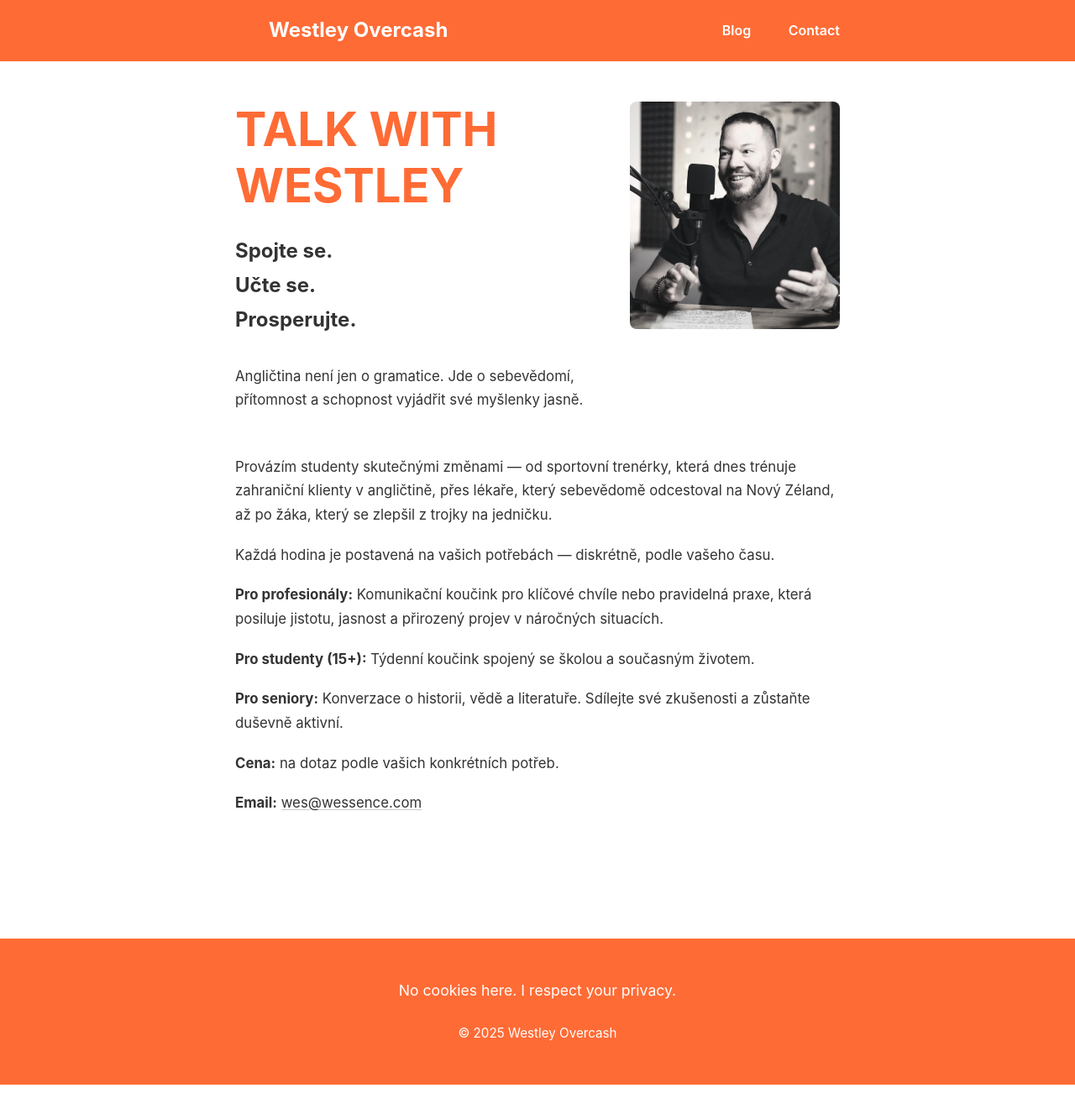
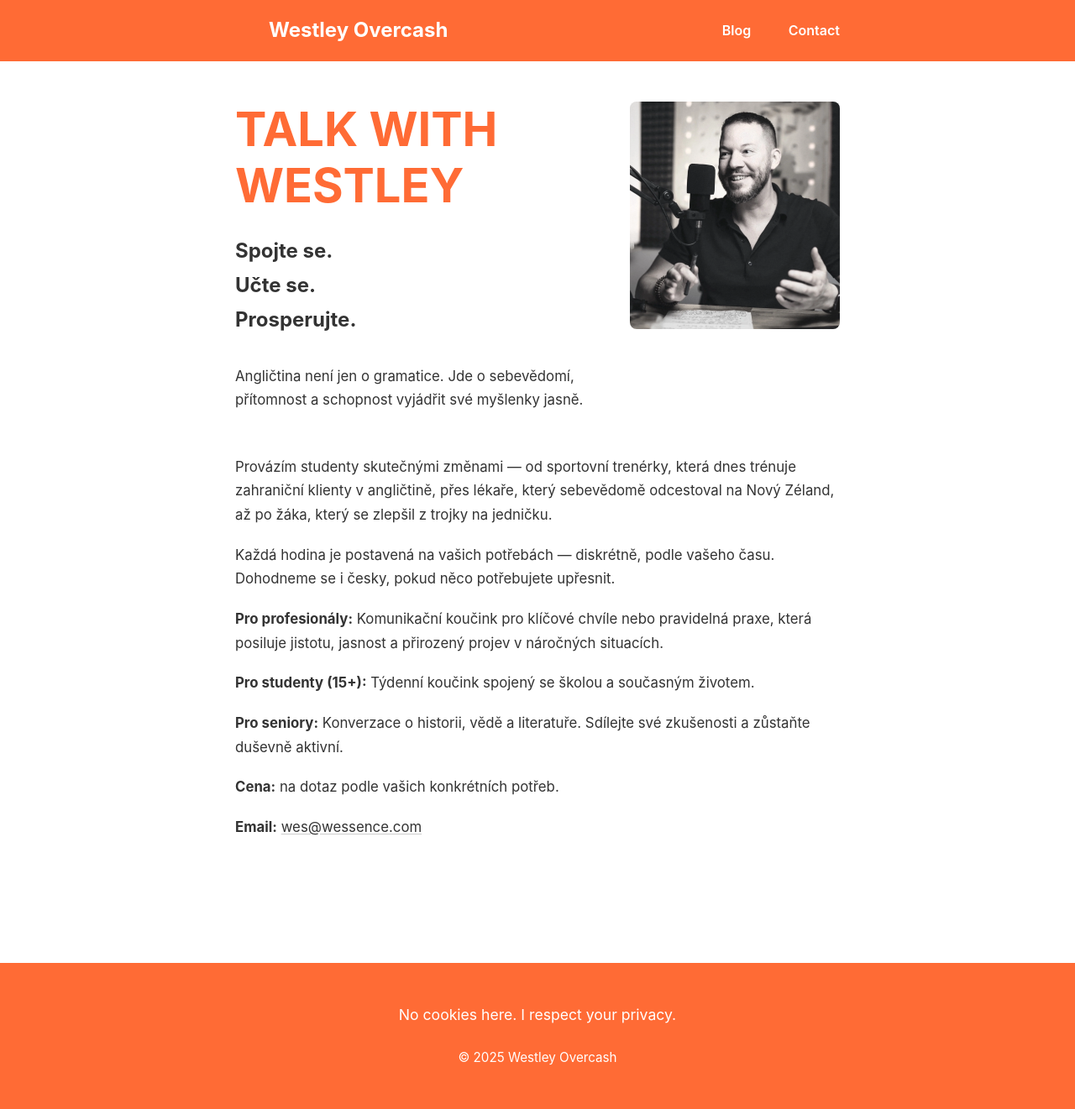
Before and after one commit to westleyovercash/westleyovercash.github.io, a Jekyll site: the page built from talkwithwestley.md, in a window 1280 px wide. Shown: the whole page at 84% size. Built offline with Jekyll 4.4.1, drawn with Linux system fonts in a browser that asks for light colours; our own code applies the rules of GitHub Pages for plain Markdown files; before the commit the page ends 1292 px from its top, so only the background shows below that.

Commit message:
Update talkwithwestley.md

```diff
--- a/talkwithwestley.md
+++ b/talkwithwestley.md
@@ -20,7 +20,7 @@ permalink: /talkwithwestley/
 
 <p style="max-width: 850px;">Provázím studenty skutečnými změnami — od sportovní trenérky, která dnes trénuje zahraniční klienty v angličtině, přes lékaře, který sebevědomě odcestoval na Nový Zéland, až po žáka, který se zlepšil z trojky na jedničku.</p>
 
-<p>Každá hodina je postavená na vašich potřebách — diskrétně, podle vašeho času.</p>
+<p>Každá hodina je postavená na vašich potřebách — diskrétně, podle vašeho času. Dohodneme se i česky, pokud něco potřebujete upřesnit.</p>
 
 <p><strong>Pro profesionály:</strong> Komunikační koučink pro klíčové chvíle nebo pravidelná praxe, která posiluje jistotu, jasnost a přirozený projev v náročných situacích.</p>
 
```
